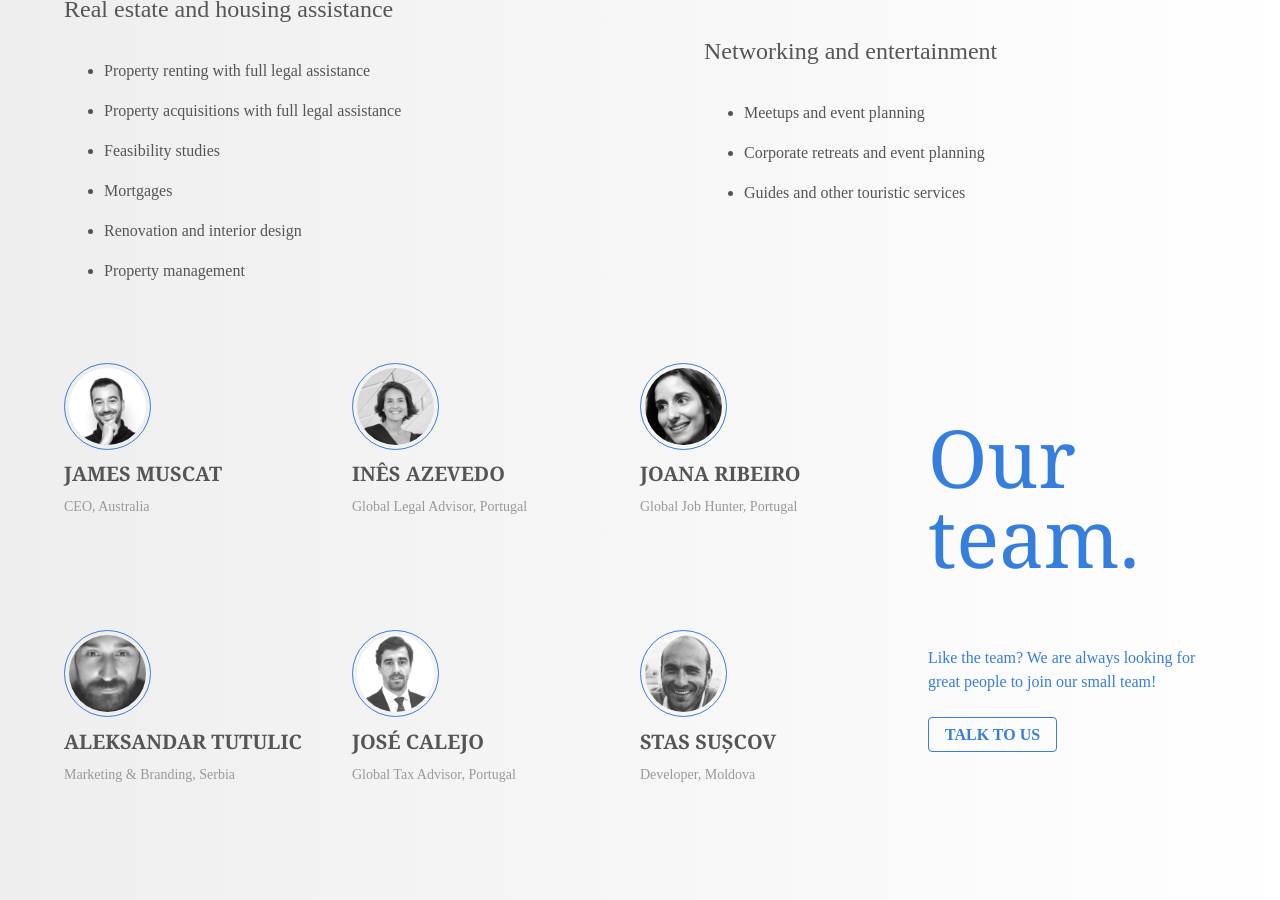
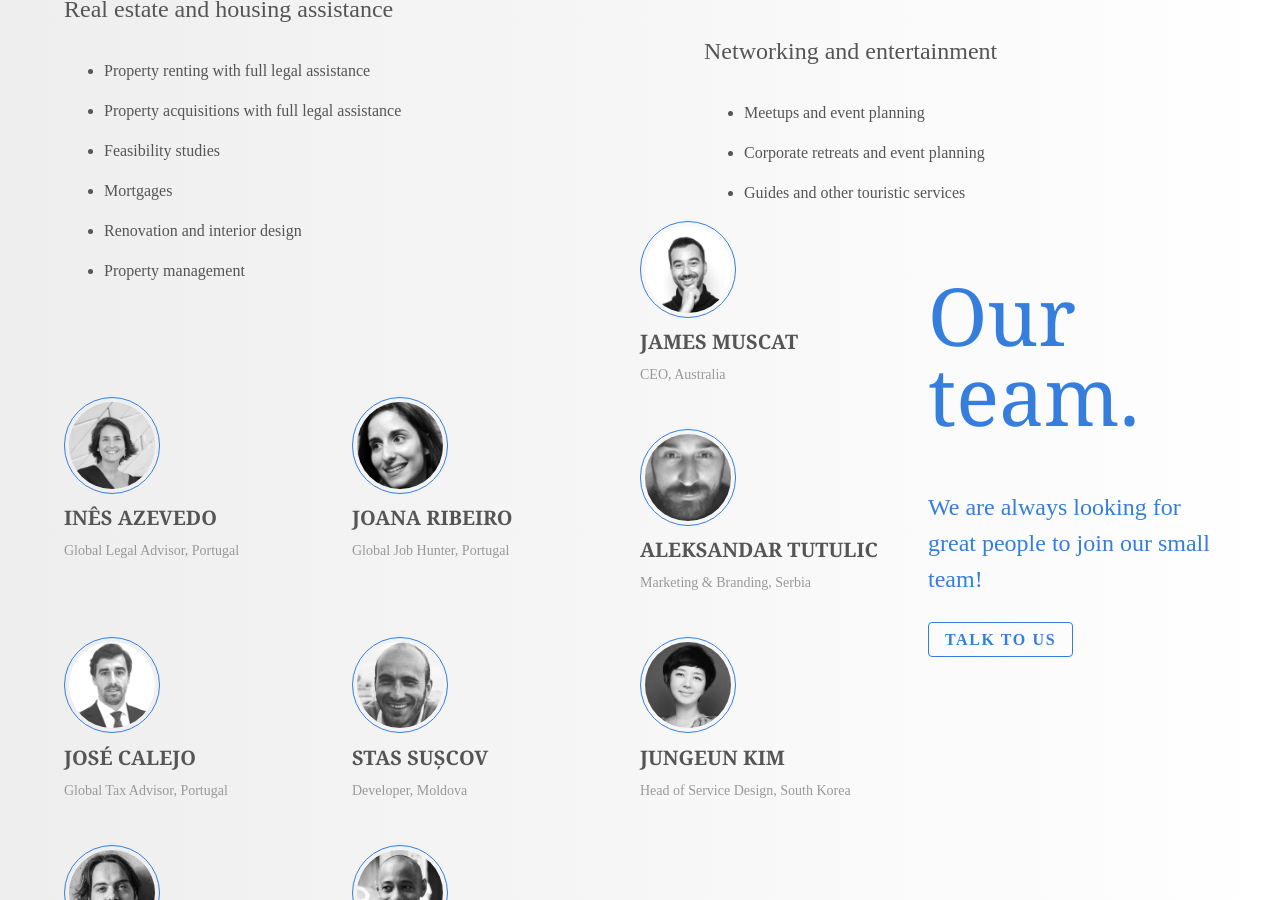
Before and after one commit to Moviinn/moviinn.github.io, a Jekyll site: the page built from index.md, in a window 1280 px wide and 900 px high, scrolled down 3281 px. Built offline with Jekyll 4.4.1, drawn with Linux system fonts in a browser that asks for light colours; nearby versions of some CDN libraries.

Commit message:
Team page is now responsive.

```diff
--- a/content/en/team.html
+++ b/content/en/team.html
@@ -1,9 +1,24 @@
 <div id="team" class="mid-gray bg-near-white">
-  <div class="cf"></div>
 
-  <div class="w-90 center pv5">
+  <div class="w-90 center pv4 pv5-ns cf">
 
-    <div class="w-25 fl pr4">
+    <div class="w-100 w-25-l fr-l tc tl-l">
+      <h1 class="serif f-subheadline-l fw1 lh-solid blue">
+        Our team.
+      </h1>
+      <h4 class="f3-ns fw1 lh-copy blue">
+        We are always looking for great people to join our small team!
+      </h4>
+      <p class="lh-copy mb4 tracked">
+        <a href="#contact" class="ph3 pv2 ttu link dim b br2 ba b--blue blue">
+          Talk to us
+        </a>
+      </p>
+    </div>
+
+    <div class="w-100 w-75-l">
+
+      <div class="w-50 w-third-l fl pt4 pt0-l tc tl-l">
         <img src="/assets/faces/james.jpg" class="w-30 br-100 ba b--blue pa1" />
         <h5 class="serif f4 mv2 ttu">James Muscat</h5>
         <p class="f6 silver">
@@ -11,7 +26,7 @@
         </p>
       </div>
 
-    <div class="w-25 fl pr4">
+      <div class="w-50 w-third-l fl pt4 pt0-l tc tl-l">
         <img src="/assets/faces/ines.jpg" class="w-30 br-100 ba b--blue pa1" />
         <h5 class="serif f4 mv2 ttu">Inês Azevedo</h5>
         <p class="f6 silver">
@@ -19,7 +34,7 @@
         </p>
       </div>
 
-    <div class="w-25 fl pr4">
+      <div class="w-50 w-third-l fl pt4 pt0-l tc tl-l">
         <img src="/assets/faces/joana.jpg" class="w-30 br-100 ba b--blue pa1" />
         <h5 class="serif f4 mv2 ttu">Joana Ribeiro</h5>
         <p class="f6 silver">
@@ -27,13 +42,7 @@
         </p>
       </div>
 
-    <div class="w-25 fl">
-      <h1 class="serif f-subheadline fw1 lh-solid blue">
-        Our team.
-      </h1>
-    </div>
-
-    <div class="w-25 fl pr4">
+      <div class="w-50 w-third-l fl pt4 tc tl-l">
         <img src="/assets/faces/aleksandar.jpg" class="w-30 br-100 ba b--blue pa1" />
         <h5 class="serif f4 mv2 ttu">Aleksandar Tutulic</h5>
         <p class="f6 silver">
@@ -41,7 +50,7 @@
         </p>
       </div>
 
-    <div class="w-25 fl pr4">
+      <div class="w-50 w-third-l fl pt4 tc tl-l">
         <img src="/assets/faces/jose.jpg" class="w-30 br-100 ba b--blue pa1" />
         <h5 class="serif f4 mv2 ttu">José Calejo</h5>
         <p class="f6 silver">
@@ -49,28 +58,15 @@
         </p>
       </div>
 
-    <div class="w-25 fl pr4">
+      <div class="w-50 w-third-l fl pt4 tc tl-l">
         <img src="/assets/faces/stas.jpg" class="w-30 br-100 ba b--blue pa1" />
         <h5 class="serif f4 mv2 ttu">Stas Sușcov</h5>
-      <p class="f6 silver">
+        <p class="f6 silver pb3 pb0-ns">
           Developer, Moldova
         </p>
       </div>
 
-
-    <div class="w-25 fl mb6">
-      <p class="lh-copy blue">
-        Like the team? We are always looking for great people to join our small
-        team!
-      </p>
-      <p class="mt4">
-        <a href="#contact" class="ph3 pv2 ttu link dim b br2 ba b--blue blue">
-          Talk to us
-        </a>
-      </p>
-    </div>
-
-    <div class="w-25 fl pr4 pt4">
+      <div class="w-50 w-third-l fl pt4 tc tl-l">
         <img src="/assets/faces/jungeun.jpg" class="w-30 br-100 ba b--blue pa1" />
         <h5 class="serif f4 mv2 ttu">Jungeun Kim</h5>
         <p class="f6 silver">
@@ -78,7 +74,7 @@
         </p>
       </div>
 
-    <div class="w-25 fl pr4 pt4">
+      <div class="w-50 w-third-l fl pt4 tc tl-l">
         <img src="/assets/faces/joao.jpg" class="w-30 br-100 ba b--blue pa1" />
         <h5 class="serif f4 mv2 ttu">João Igor</h5>
         <p class="f6 silver">
@@ -86,17 +82,16 @@
         </p>
       </div>
 
-    <div class="w-25 fl pr4 pt4">
-      <img src="/assets/faces/rob.jpg" class="w-30 br-100 ba b--blue pa1" />
+      <div class="w-50 w-third-l center fl-l  pt4 tc tl-l">
+        <img src="/assets/faces/rob.jpg" class="w-30 mt4 mt0-l br-100 ba b--blue pa1" />
         <h5 class="serif f4 mv2 ttu">Robson Santos</h5>
         <p class="f6 silver">
           UX Designer, Brazil
         </p>
       </div>
 
+    </div>
 
   </div>
 
-  <div class="cf pb4"></div>
-
 </div>
```
Lines whose indentation alone changed are shown as unchanged.
